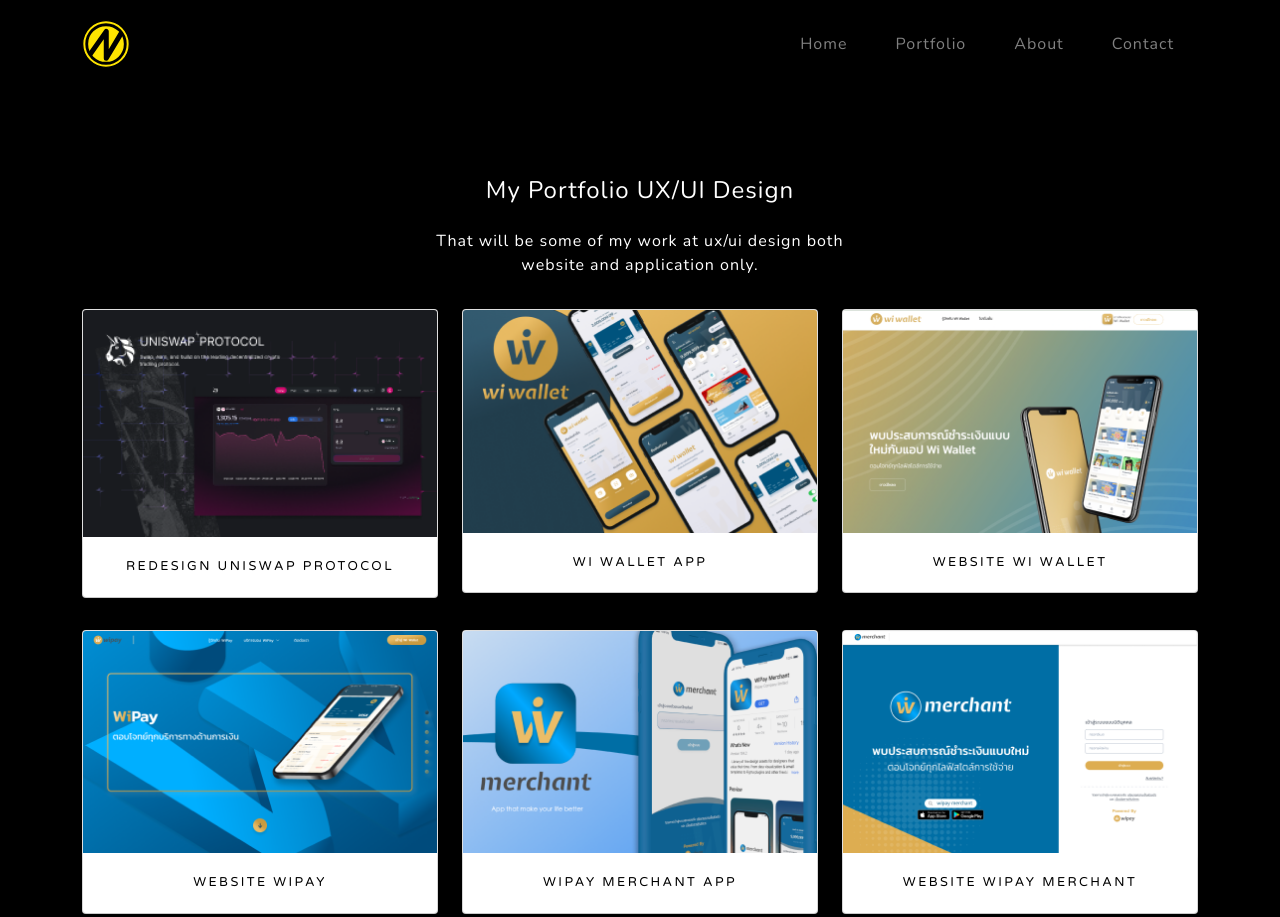
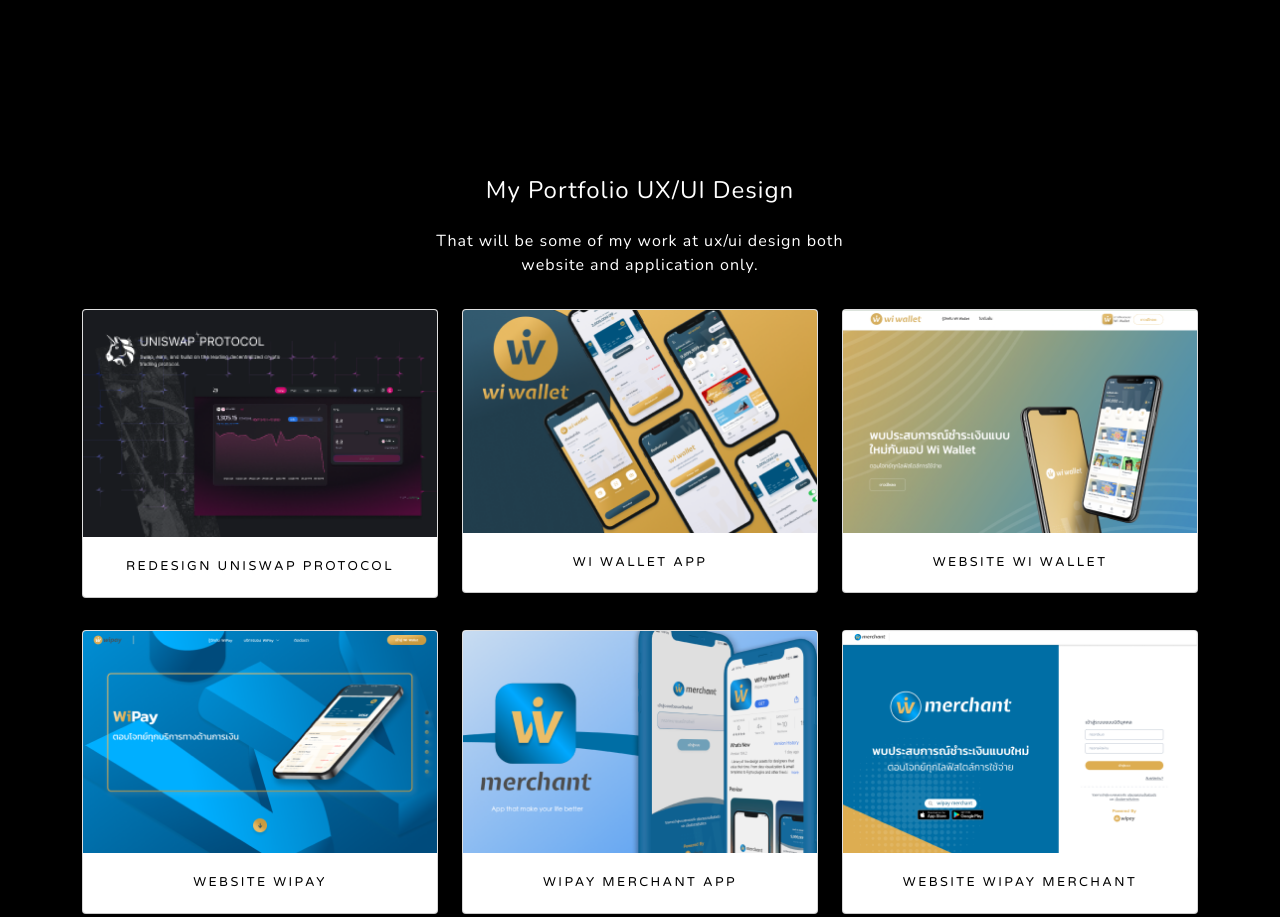
Before and after one commit to fodonfoto/.com, a website: page uxui-product.html in a window 1280 px wide. Shown: the top 917 px of the page. Drawn offline with nearby package versions, Linux system fonts and the light colour scheme; a script that the page names is missing.

Commit message:
Update uxui-product.html
hide

```diff
--- a/uxui-product.html
+++ b/uxui-product.html
@@ -108,7 +108,7 @@
         <audio src="" autoplay="autoplay" loop="loop" preload="preload"></audio>
         <!-- end music -->
 
-        <nav class="navbar navbar-expand-lg fixed-top" id="mainNav">
+       <!-- <nav class="navbar navbar-expand-lg fixed-top" id="mainNav">
             <div class="container">
                 <img class="nav-logo" src="assets/img/LOGO-N.svg" width="48" alt="">
                 <div class="navbar-brand js-scroll-trigger" <a href="https://fodonfoto.github.io/.com/index.html#page-top"alt=""></a></div>
```
